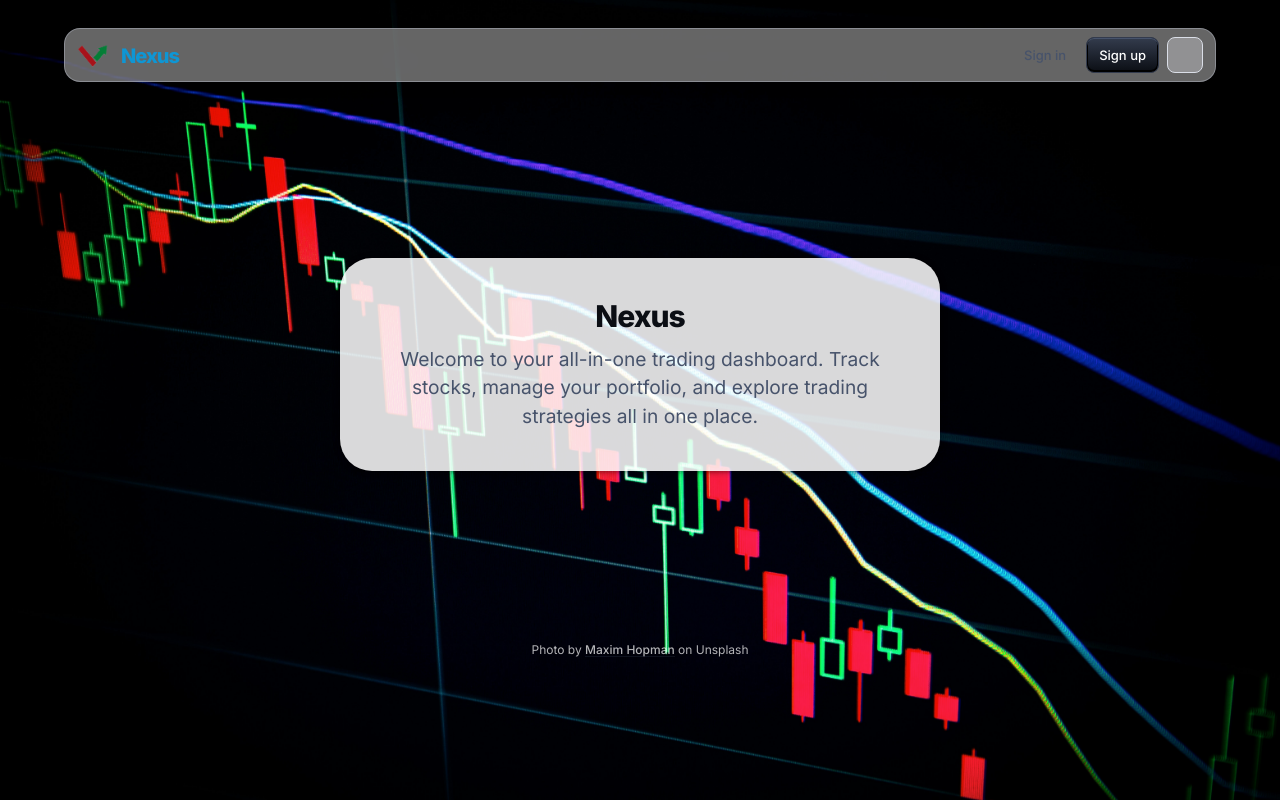
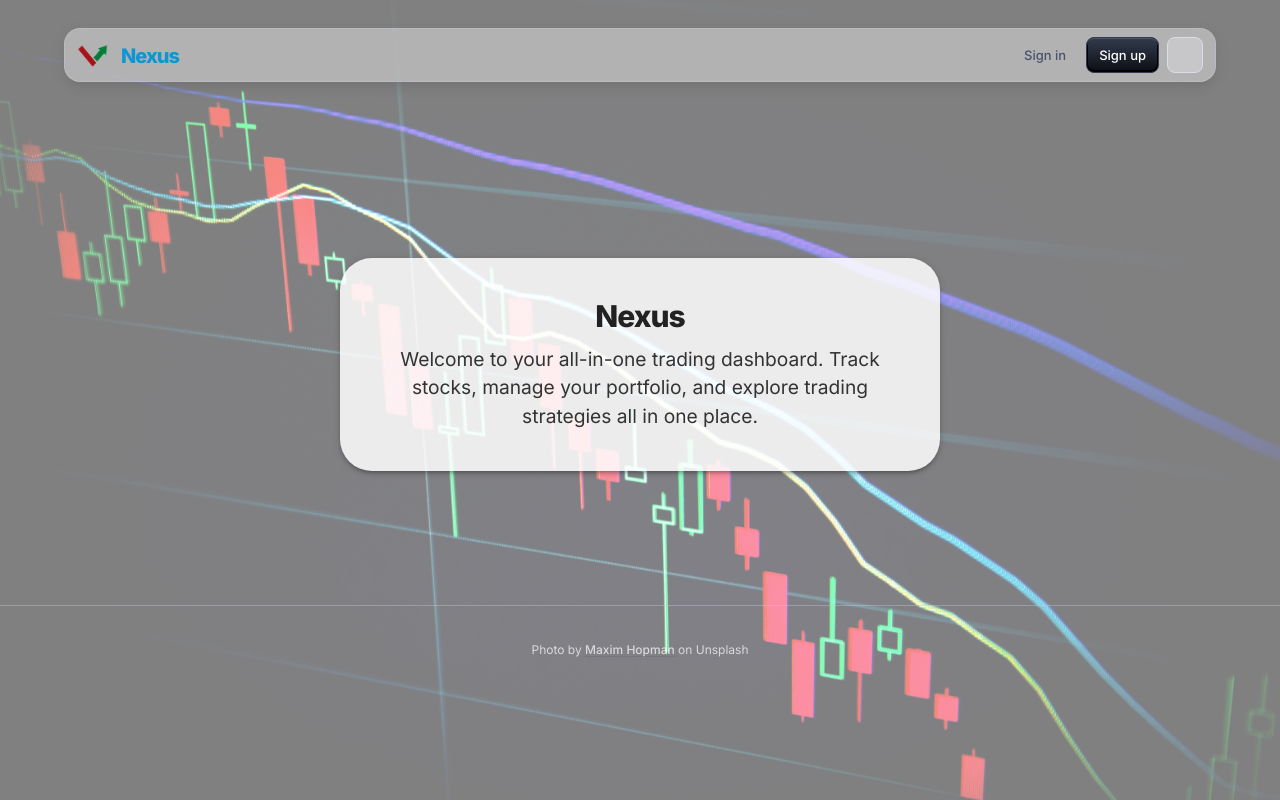
Before and after one commit to anishsarum/nexus, a React (Vite) app in the folder frontend/: page / in a window 1280 px wide. Built offline with nearby package versions, Linux system fonts and the light colour scheme; some icons are missing.

Commit message:
refactor: enhance authentication and portfolio routes; improve marketing page layout and styles; update sign-in and sign-up components

```diff
--- a/frontend/src/pages/marketing-page/MarketingPage.tsx
+++ b/frontend/src/pages/marketing-page/MarketingPage.tsx
@@ -23,8 +23,26 @@ export default function MarketingPage(props: { disableCustomTheme?: boolean }) {
           backgroundImage: `url(${tradingBackground})`,
           backgroundSize: 'cover',
           backgroundPosition: 'center',
+          position: 'relative',
         }}
       >
+        {/* Overlay for light mode */}
+        <Box
+          sx={theme => ({
+            position: 'absolute',
+            top: 0,
+            left: 0,
+            width: '100%',
+            height: '100%',
+            pointerEvents: 'none',
+            zIndex: 0,
+            backgroundColor:
+              theme.palette.mode === 'light'
+                ? 'rgba(255,255,255,0.5)'
+                : 'transparent',
+          })}
+        />
+        <Box sx={{ position: 'relative', zIndex: 1, width: '100%' }}>
           <AppAppBar />
           <Hero />
           <div>
@@ -36,6 +54,7 @@ export default function MarketingPage(props: { disableCustomTheme?: boolean }) {
             </Typography>
           </Box>
         </Box>
+      </Box>
     </AppTheme>
   );
 }
--- a/frontend/src/pages/marketing-page/components/Hero.tsx
+++ b/frontend/src/pages/marketing-page/components/Hero.tsx
@@ -16,7 +16,7 @@ export default function Hero() {
       }}
     >
       <Box
-        sx={{
+        sx={(_theme) => ({
           background: 'rgba(255,255,255,0.85)',
           boxShadow: 3,
           borderRadius: 4,
@@ -24,23 +24,26 @@ export default function Hero() {
           py: { xs: 3, sm: 5 },
           maxWidth: 600,
           width: '100%',
-        }}
+        })}
       >
         <Typography
           variant="h3"
           gutterBottom
-          sx={{
+          sx={(theme) => ({
             fontFamily: 'Inter, Roboto, Arial, sans-serif',
             fontWeight: 800,
             letterSpacing: '-1px',
-          }}
+            color: theme.palette.mode === 'light' ? '#222' : theme.palette.text.primary,
+          })}
         >
           Nexus
         </Typography>
         <Typography
           variant="body1"
-          color="text.secondary"
-          sx={{ fontSize: '1.2rem' }}
+          sx={(theme) => ({
+            fontSize: '1.2rem',
+            color: theme.palette.mode === 'light' ? '#333' : theme.palette.text.secondary,
+          })}
         >
           Welcome to your all-in-one trading dashboard. Track stocks, manage your portfolio, and explore trading strategies all in one place.
         </Typography>
--- a/frontend/src/pages/sign-in/SignIn.tsx
+++ b/frontend/src/pages/sign-in/SignIn.tsx
@@ -4,9 +4,7 @@ import { useNavigate } from 'react-router-dom';
 import { useAuth } from '../../context/AuthContext';
 import Box from '@mui/material/Box';
 import Button from '@mui/material/Button';
-import Checkbox from '@mui/material/Checkbox';
 import CssBaseline from '@mui/material/CssBaseline';
-import FormControlLabel from '@mui/material/FormControlLabel';
 import FormLabel from '@mui/material/FormLabel';
 import FormControl from '@mui/material/FormControl';
 import Link from '@mui/material/Link';
@@ -15,7 +13,7 @@ import Typography from '@mui/material/Typography';
 import Stack from '@mui/material/Stack';
 import MuiCard from '@mui/material/Card';
 import { styled } from '@mui/material/styles';
-import ForgotPassword from './components/ForgotPassword';
+// import ForgotPassword from './components/ForgotPassword';
 import AppTheme from '../shared-theme/AppTheme';
 import ColorModeSelect from '../shared-theme/ColorModeSelect';
 import nexusLogo from '../../assets/nexus_logo.png';
@@ -65,18 +63,18 @@ export default function SignIn(props: { disableCustomTheme?: boolean }) {
   const [emailErrorMessage, setEmailErrorMessage] = React.useState('');
   const [passwordError, setPasswordError] = React.useState(false);
   const [passwordErrorMessage, setPasswordErrorMessage] = React.useState('');
-  const [open, setOpen] = React.useState(false);
+  // const [open, setOpen] = React.useState(false);
   const [apiError, setApiError] = React.useState('');
   const navigate = useNavigate();
   const { setToken } = useAuth();
 
-  const handleClickOpen = () => {
-    setOpen(true);
-  };
+  // const handleClickOpen = () => {
+  //   setOpen(true);
+  // };
 
-  const handleClose = () => {
-    setOpen(false);
-  };
+  // const handleClose = () => {
+  //   setOpen(false);
+  // };
 
   const handleSubmit = async (event: React.FormEvent<HTMLFormElement>) => {
     event.preventDefault();
@@ -200,18 +198,12 @@ export default function SignIn(props: { disableCustomTheme?: boolean }) {
                 type="password"
                 id="password"
                 autoComplete="current-password"
-                autoFocus
                 required
                 fullWidth
                 variant="outlined"
                 color={passwordError ? 'error' : 'primary'}
               />
             </FormControl>
-            <FormControlLabel
-              control={<Checkbox value="remember" color="primary" />}
-              label="Remember me"
-            />
-            <ForgotPassword open={open} handleClose={handleClose} />
             <Button
               type="submit"
               fullWidth
@@ -225,21 +217,15 @@ export default function SignIn(props: { disableCustomTheme?: boolean }) {
                 {apiError}
               </Typography>
             )}
-            <Link
-              component="button"
-              variant="body2"
-              sx={{ mt: 1, textAlign: 'center' }}
-              onClick={handleClickOpen}
-            >
-              Forgot your password?
-            </Link>
+            {/* Forgot your password link removed since feature is not implemented */}
           </Box>
           <Typography sx={{ textAlign: 'center' }}>
             Don&apos;t have an account?{' '}
             <Link
-              href="/material-ui/getting-started/templates/sign-in/"
+              component="button"
               variant="body2"
               sx={{ alignSelf: 'center' }}
+              onClick={() => navigate('/signup')}
             >
               Sign up
             </Link>
--- a/frontend/src/pages/sign-in/components/ForgotPassword.tsx
+++ /dev/null
@@ -1,57 +0,0 @@
-import * as React from 'react';
-import Button from '@mui/material/Button';
-import Dialog from '@mui/material/Dialog';
-import DialogActions from '@mui/material/DialogActions';
-import DialogContent from '@mui/material/DialogContent';
-import DialogContentText from '@mui/material/DialogContentText';
-import DialogTitle from '@mui/material/DialogTitle';
-import OutlinedInput from '@mui/material/OutlinedInput';
-
-interface ForgotPasswordProps {
-  open: boolean;
-  handleClose: () => void;
-}
-
-export default function ForgotPassword({ open, handleClose }: ForgotPasswordProps) {
-  return (
-    <Dialog
-      open={open}
-      onClose={handleClose}
-      slotProps={{
-        paper: {
-          component: 'form',
-          onSubmit: (event: React.FormEvent<HTMLFormElement>) => {
-            event.preventDefault();
-            handleClose();
-          },
-          sx: { backgroundImage: 'none' },
-        },
-      }}
-    >
-      <DialogTitle>Reset password</DialogTitle>
-      <DialogContent sx={{ display: 'flex', flexDirection: 'column', gap: 2, width: '100%' }}>
-        <DialogContentText>
-          Enter your account&apos;s email address, and we&apos;ll send you a link to reset your
-          password.
-        </DialogContentText>
-        <OutlinedInput
-          autoFocus
-          required
-          margin="dense"
-          id="email"
-          name="email"
-          label="Email address"
-          placeholder="Email address"
-          type="email"
-          fullWidth
-        />
-      </DialogContent>
-      <DialogActions sx={{ pb: 3, px: 3 }}>
-        <Button onClick={handleClose}>Cancel</Button>
-        <Button variant="contained" type="submit">
-          Continue
-        </Button>
-      </DialogActions>
-    </Dialog>
-  );
-}
--- a/frontend/src/pages/sign-up/SignUp.tsx
+++ b/frontend/src/pages/sign-up/SignUp.tsx
@@ -3,9 +3,7 @@ import { useAuth } from '../../context/AuthContext';
 import { useNavigate } from 'react-router-dom';
 import Box from '@mui/material/Box';
 import Button from '@mui/material/Button';
-import Checkbox from '@mui/material/Checkbox';
 import CssBaseline from '@mui/material/CssBaseline';
-import FormControlLabel from '@mui/material/FormControlLabel';
 import FormLabel from '@mui/material/FormLabel';
 import FormControl from '@mui/material/FormControl';
 import Link from '@mui/material/Link';
@@ -16,7 +14,7 @@ import MuiCard from '@mui/material/Card';
 import { styled } from '@mui/material/styles';
 import AppTheme from '../shared-theme/AppTheme';
 import ColorModeSelect from '../shared-theme/ColorModeSelect';
-import { SitemarkIcon } from './components/CustomIcons';
+import nexusLogo from '../../assets/nexus_logo.png';
 
 const Card = styled(MuiCard)(({ theme }) => ({
   display: 'flex',
@@ -130,7 +128,13 @@ const SignUp: React.FC = (props) => {
       <ColorModeSelect sx={{ position: 'fixed', top: '1rem', right: '1rem' }} />
       <SignUpContainer direction="column" justifyContent="space-between">
         <Card variant="outlined">
-          <SitemarkIcon />
+          <Box sx={{ display: 'flex', justifyContent: 'center', mb: 2 }}>
+            <img
+              src={nexusLogo}
+              alt="Nexus Logo"
+              style={{ height: 32 }}
+            />
+          </Box>
           <Typography
             component="h1"
             variant="h4"
@@ -179,10 +183,6 @@ const SignUp: React.FC = (props) => {
                 onChange={(e) => setPassword(e.target.value)}
               />
             </FormControl>
-            <FormControlLabel
-              control={<Checkbox value="allowExtraEmails" color="primary" />}
-              label="I want to receive updates via email."
-            />
             <Button type="submit" fullWidth variant="contained">
               Sign up
             </Button>
@@ -190,9 +190,10 @@ const SignUp: React.FC = (props) => {
           <Typography sx={{ textAlign: 'center' }}>
             Already have an account?{' '}
             <Link
-              href="/material-ui/getting-started/templates/sign-in/"
+              component="button"
               variant="body2"
               sx={{ alignSelf: 'center' }}
+              onClick={() => navigate('/login')}
             >
               Sign in
             </Link>
```
Also changed, not shown: 2 other files (tests, documents, lock files or other folders). Lines whose indentation alone changed are shown as unchanged.
